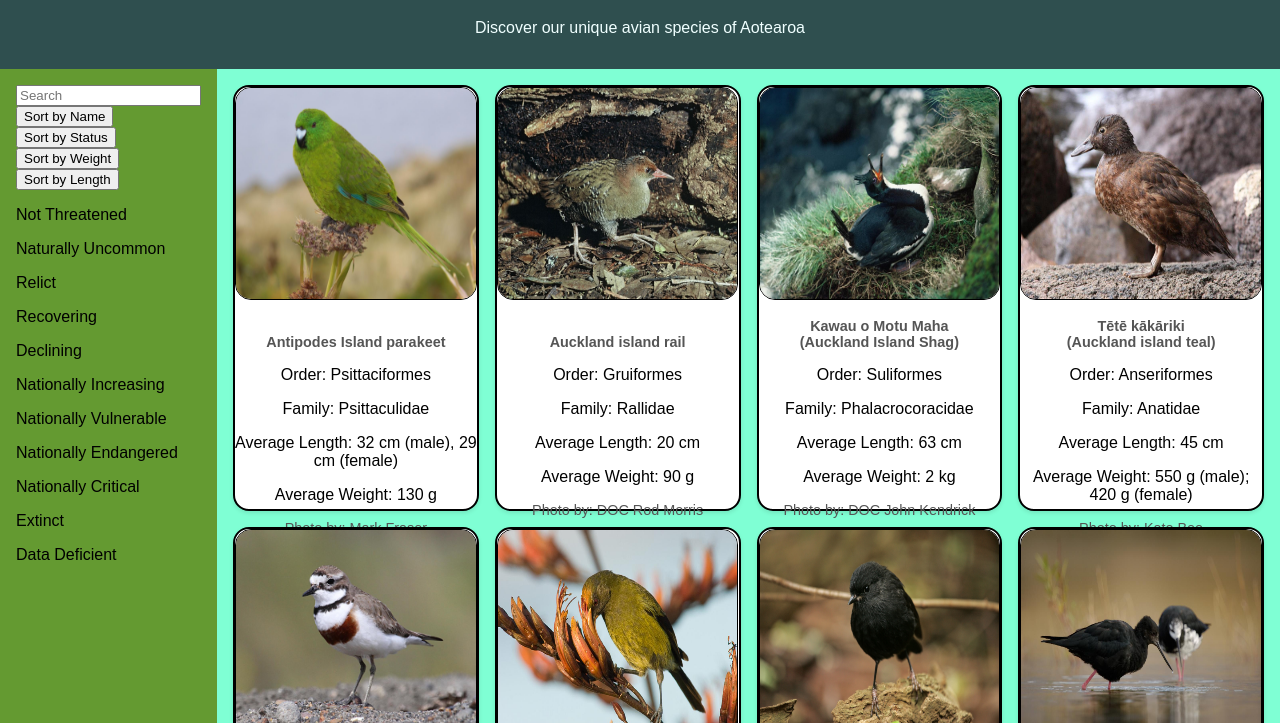
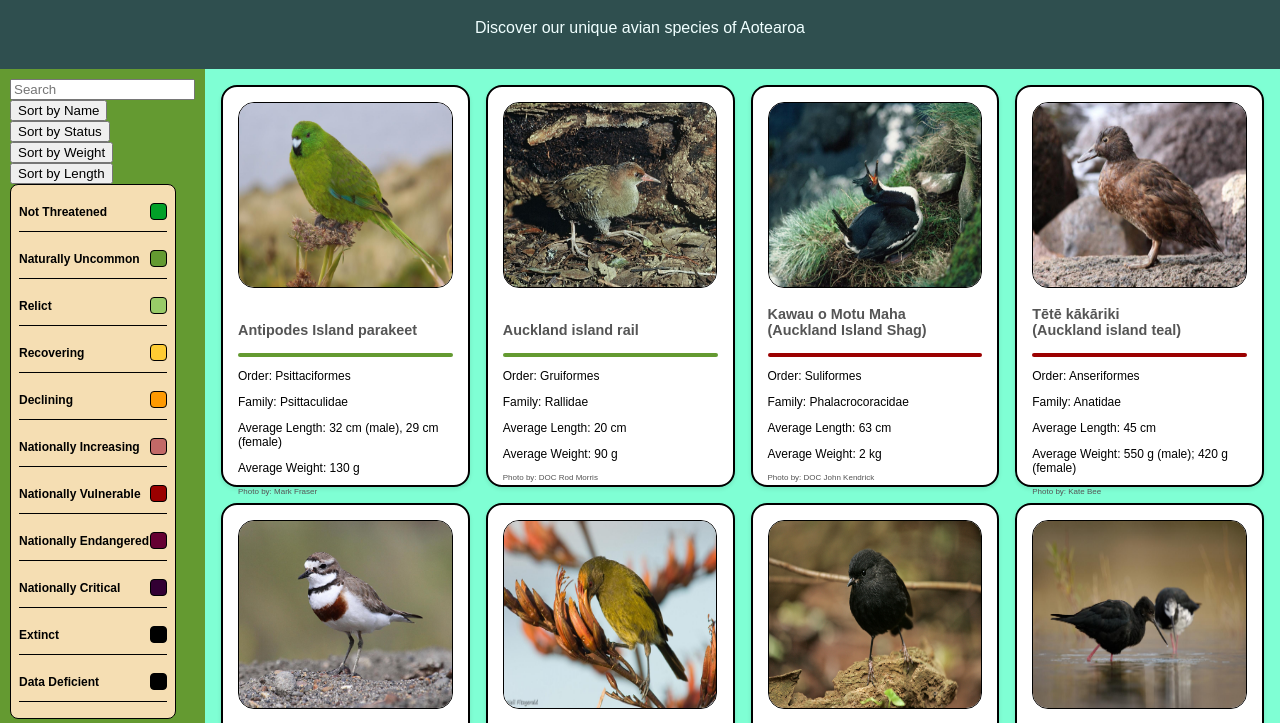
Before and after one commit to BrooklynT101/NativeBirds, a plain HTML site: page index.html in a window 1280 px wide. Shown: the part 77-800 px from the top of the page. Drawn offline with Linux system fonts and the light colour scheme.

```diff
--- a/styles.css
+++ b/styles.css
@@ -28,10 +28,11 @@ footer {
 
 .sidebar {
     background-color: #649a31;
-    padding: 1em;
-    width: 200px;
+    padding: 10px;
+    width: 250px;
 }
 
+/* bird card and container styles */
 .grid_container {
     display: grid;
     grid-template-columns: repeat(auto-fill, minmax(200px, 1fr));
@@ -45,9 +46,9 @@ footer {
     flex-flow: column;
     border: 2px solid #000000;
     border-radius: 16px;
+    padding: 15px;
     background-color: #fff;
     box-shadow: 0 2px 4px rgba(0, 0, 0, 0.1);
-    text-align: center;
     min-width: 33.3%;
 
 }
@@ -65,51 +66,66 @@ footer {
     color: #555;
 }
 
+.bird_card p {
+    font-size: 75%;
+}
+
 .bird_card .credit {
-    font-size: 0.9em;
+    font-size: 50%;
     color: #555;
 }
 
-.bird_card .status {
-    display: inline-block;
-    padding: 0.3em 0.6em;
-    border-radius: 3px;
-    font-weight: bold;
-    margin-top: 0.5em;
+.status-bar {
+    height: 4px;
+    border-radius: 2px;
+    margin-bottom: 8px;
 }
 
-.legend {
-    background-color: wheat;
-    width: 105%;
-}
 
 .title {
     text-align: center;
-    font-weight: bold;
+    font-weight: bolder;
+    font-size: 100%;
     margin: 10px;
 }
 
-.status-container {
+
+/* Legend related styles */
+#status-legend {
     display: flex;
-    justify-content: space-between;
-    align-items: center;
-    margin: 1px 0;
+    flex-direction: column;
+    /* margin: 20px 0; */
+    background-color: wheat;
+    border-radius: 8px;
+    padding: 8px;
+    border: 1px solid #000000;
+    width: 80%;
 }
 
-.status-text {
-    flex: 1;
-    font-size: small;
-    text-align: left;
+.legend-element {
+    display: flex;
+    align-items: center;
+    justify-content: space-between;
+    margin-bottom: 8px;
+    border-bottom: 1px solid #000000 !important;
 }
 
-.status-box {
+.color-box {
     width: 15px;
     height: 15px;
     border-radius: 4px;
-    padding-right: 15px;
+    margin-left: auto; /* Pushes the color box to the right */
+    border: 1px solid #000000;
 }
 
-.not-threatened {
+.status-label {
+    font-weight: bold;
+    font-size: 75%;
+}
+
+
+/* outdated status styles - need to refactor and remove */
+/* .not-threatened {
     background-color: #02a028;
 }
 
@@ -151,4 +167,4 @@ footer {
 
 .data_Deficient {
     background-color: black
-}
+} */
```
